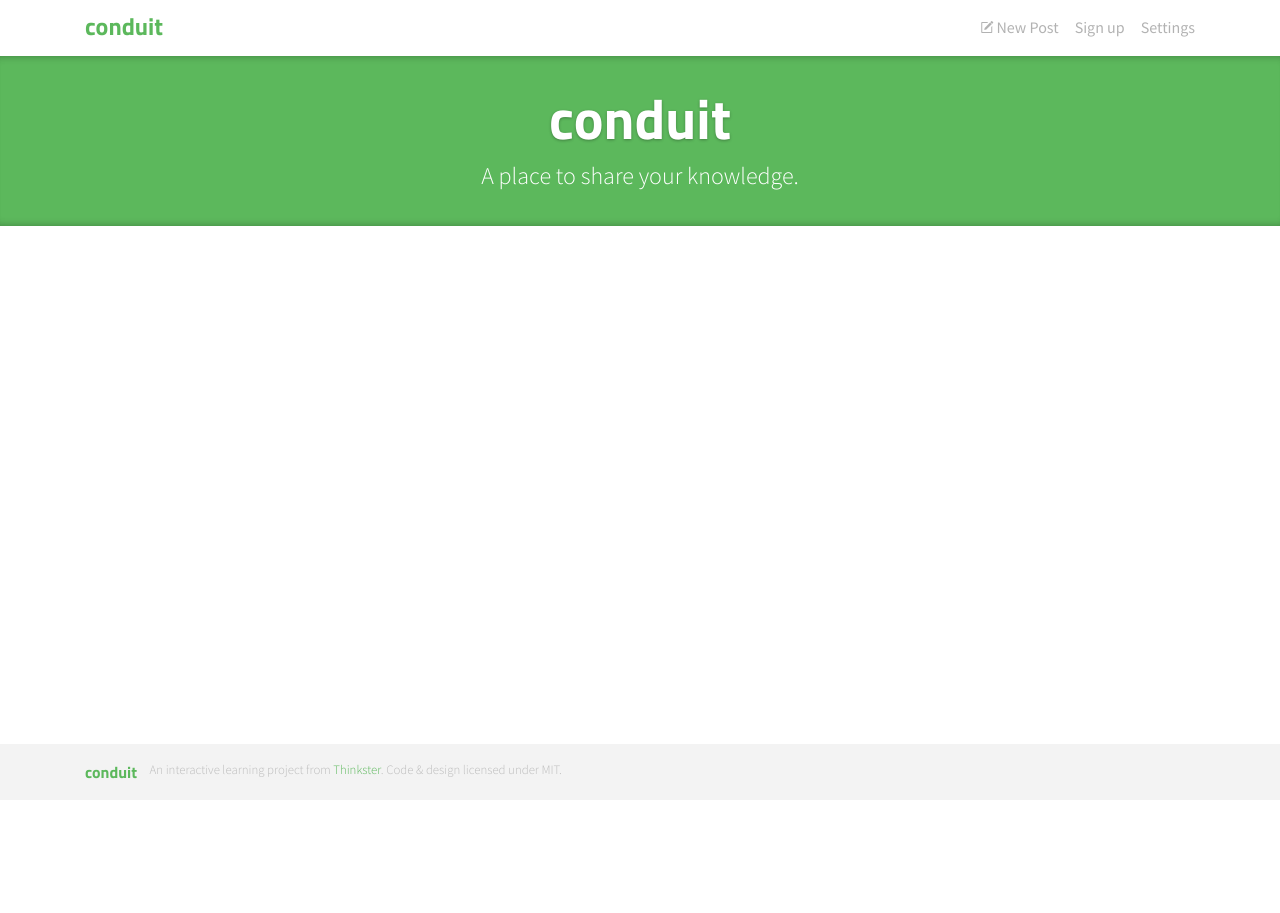
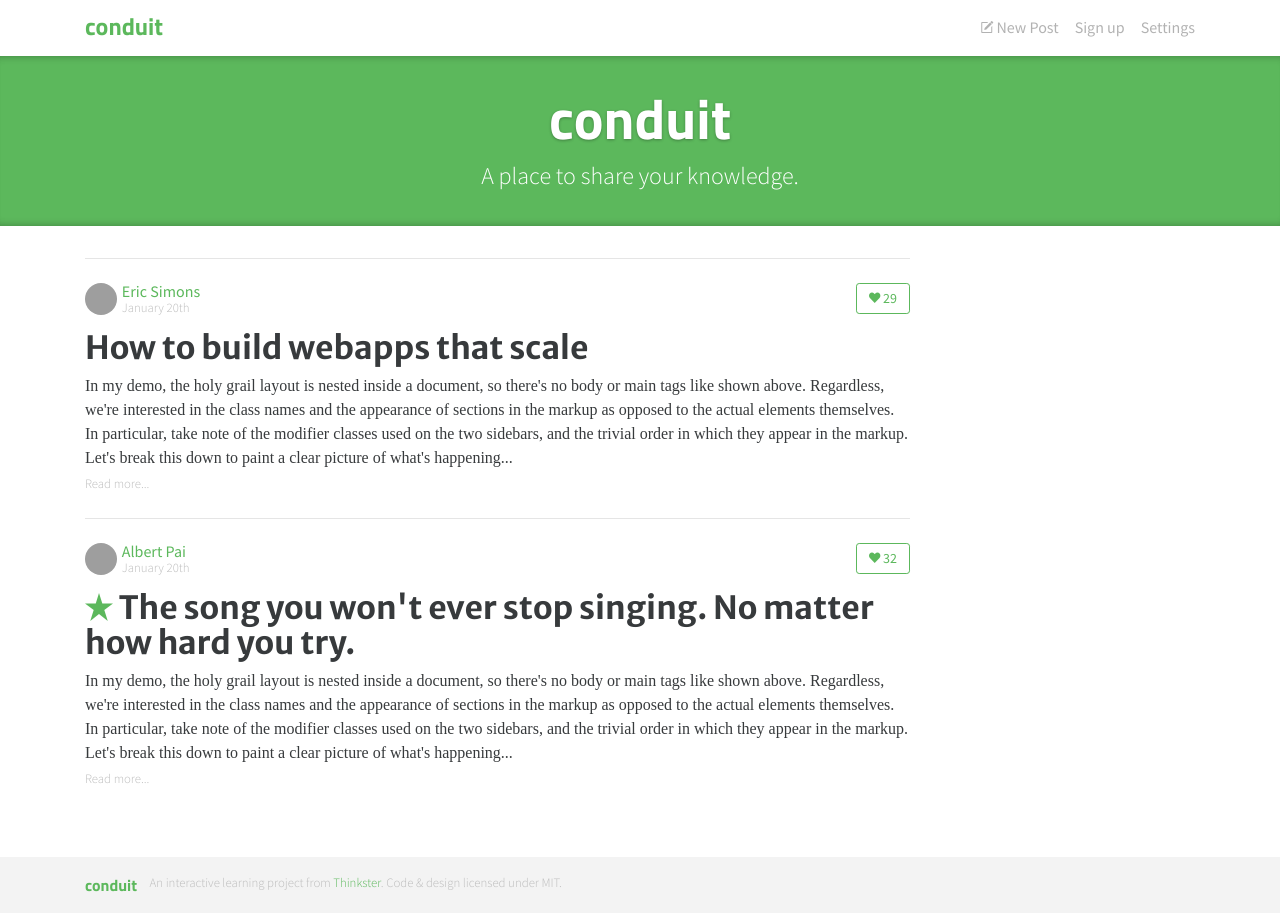
Before and after one commit to heedrox/tdd-course-vue2, a Vue app: page / in a window 1280 px wide. Before the commit the page ends 800 px from the top, so only its background shows below. Built offline with nearby package versions, Linux system fonts and the light colour scheme; grey boxes are pictures that could not be loaded; a web font is replaced by a local one.

Commit message:
show post previews

```diff
--- a/src/App.vue
+++ b/src/App.vue
@@ -3,8 +3,54 @@
     <TopHeader />
     <div class="home-page">
       <AppBanner />
+
+      <div class="container page">
+        <div class="row">
+
+          <div class="col-md-9">
+            <div class="post-preview">
+              <div class="post-meta">
+                <a href="profile.html"><img src="http://i.imgur.com/Qr71crq.jpg" /></a>
+                <div class="info">
+                  <a href="profile.html" class="author">Eric Simons</a>
+                  <span class="date">January 20th</span>
+                </div>
+                <button class="btn btn-outline-primary btn-sm pull-xs-right">
+                  <i class="ion-heart"></i> 29
+                </button>
+              </div>
+              <a href="post.html" class="preview-link">
+                <h1>How to build webapps that scale</h1>
+                <p>In my demo, the holy grail layout is nested inside a document, so there's no body or main tags like shown above. Regardless, we're interested in the class names and the appearance of sections in the markup as opposed to the actual elements themselves. In particular, take note of the modifier classes used on the two sidebars, and the trivial order in which they appear in the markup. Let's break this down to paint a clear picture of what's happening...</p>
+                <span>Read more...</span>
+              </a>
+            </div>
+
+            <div class="post-preview">
+              <div class="post-meta">
+                <a href="profile.html"><img src="http://i.imgur.com/N4VcUeJ.jpg" /></a>
+                <div class="info">
+                  <a href="profile.html" class="author">Albert Pai</a>
+                  <span class="date">January 20th</span>
+                </div>
+                <button class="btn btn-outline-primary btn-sm pull-xs-right">
+                  <i class="ion-heart"></i> 32
+                </button>
+              </div>
+              <a href="post.html" class="preview-link">
+                <h1>
+                  <i title="More than 30 likes!" class="text-primary ion-star mx-1"></i>
+                  The song you won't ever stop singing. No matter how hard you try.
+                </h1>
+                <p>In my demo, the holy grail layout is nested inside a document, so there's no body or main tags like shown above. Regardless, we're interested in the class names and the appearance of sections in the markup as opposed to the actual elements themselves. In particular, take note of the modifier classes used on the two sidebars, and the trivial order in which they appear in the markup. Let's break this down to paint a clear picture of what's happening...</p>
+                <span>Read more...</span>
+              </a>
+            </div>
+          </div>
+
+        </div>
+      </div>
     </div>
-
     <BottomFooter />
   </div>
 </template>
```
Also changed, not shown: 1 other file (tests, documents, lock files or other folders).
